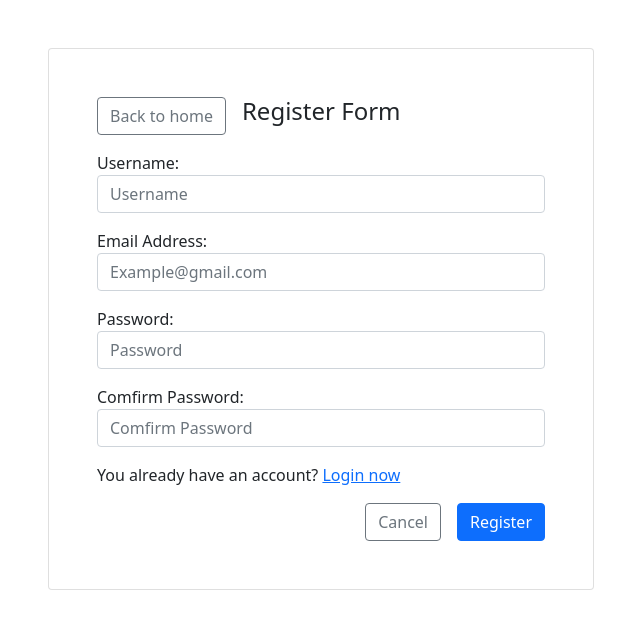
After one commit to himprofessor/student-follow-up-management-system, a PHP site: template views/auth/register.view.php in a window 1280 px wide. The commit adds this page. Shown: the top 629 px of the page, without its empty margins (319-959 px from the left). Run offline with PHP 8.4, Linux system fonts and the light colour scheme; the template is opened without the code that fills it, so the values that code supplies are empty.

Commit message:
creat register views

```diff
--- /dev/null
+++ b/controllers/auth/register.controller.php
@@ -0,0 +1,3 @@
+<?php
+    require "views/auth/register.view.php";
+?>
--- a/database/db.connection.php
+++ b/database/db.connection.php
@@ -1,7 +1,7 @@
 <?php
     $HOST = "localhost";
     $USERNAME = "root";
-    $DBNAME = "student_follow_up";
+    $DBNAME = "product_upload";
     $PASSWORD = "";
 
     $DSN = "mysql:host=$HOST;dbname=$DBNAME;";
--- a/router.php
+++ b/router.php
@@ -2,8 +2,9 @@
     $URI = parse_url($_SERVER['REQUEST_URI'])["path"];
     $routes = [
         "/" => "controllers/home/controller.php",
+        "/login" => "controllers/auth/login.controller.php",
+        "/register" => "controllers/auth/register.controller.php",
 
-        "/login" => "controllers/auth/login.controller.php",
     ];
 
     if(array_key_exists($URI, $routes)){
--- /dev/null
+++ b/views/auth/register.view.php
@@ -0,0 +1,44 @@
+<?php
+    require "views/partials/header.php";
+?>
+<div class="container">
+    <div class="row">
+        <div class="col-3"></div>
+        <div class="col-6">
+            <div class="card p-5 mt-5">
+                <div class="d-flex gap-3">
+                    <a href="/" class="btn btn-outline-secondary">Back to home</a>
+                    <h4>Register Form</h4>
+                </div>
+                <form action="/register/process" method="POST">
+                    <div class="form-group my-3">
+                        <label for="username">Username:</label>
+                        <input type="text" name="username" id="username" placeholder="Username" class="form-control" required>
+                    </div>
+                    <div class="form-group my-3">
+                        <label for="email">Email Address:</label>
+                        <input type="email" name="email" id="email" placeholder="Example@gmail.com" class="form-control" required>
+                    </div>
+                    <div class="form-group my-3">
+                        <label for="pwd">Password:</label>
+                        <input type="password" name="pwd" id="pwd" placeholder="Password" class="form-control" required>
+                    </div>
+                    <div class="form-group my-3">
+                        <label for="comfirm-pwd">Comfirm Password:</label>
+                        <input type="password" name="comfirm-pwd" id="comfirm-pwd" placeholder="Comfirm Password" class="form-control" required>
+                    </div>
+                    <p>You already have an account? <a href="/login">Login now</a></p>
+                    <div class="d-flex gap-3 justify-content-end">
+                        <a class="btn btn-outline-secondary" href="/register">Cancel</a>
+                        <button type="submit" class="btn btn-primary">Register</button>
+                    </div>
+                </form>
+            </div>
+        </div>
+        <div class="col-3"></div>
+    </div>
+</div>
+
+<?php
+    require "views/partials/footer.php";
+?>
```
